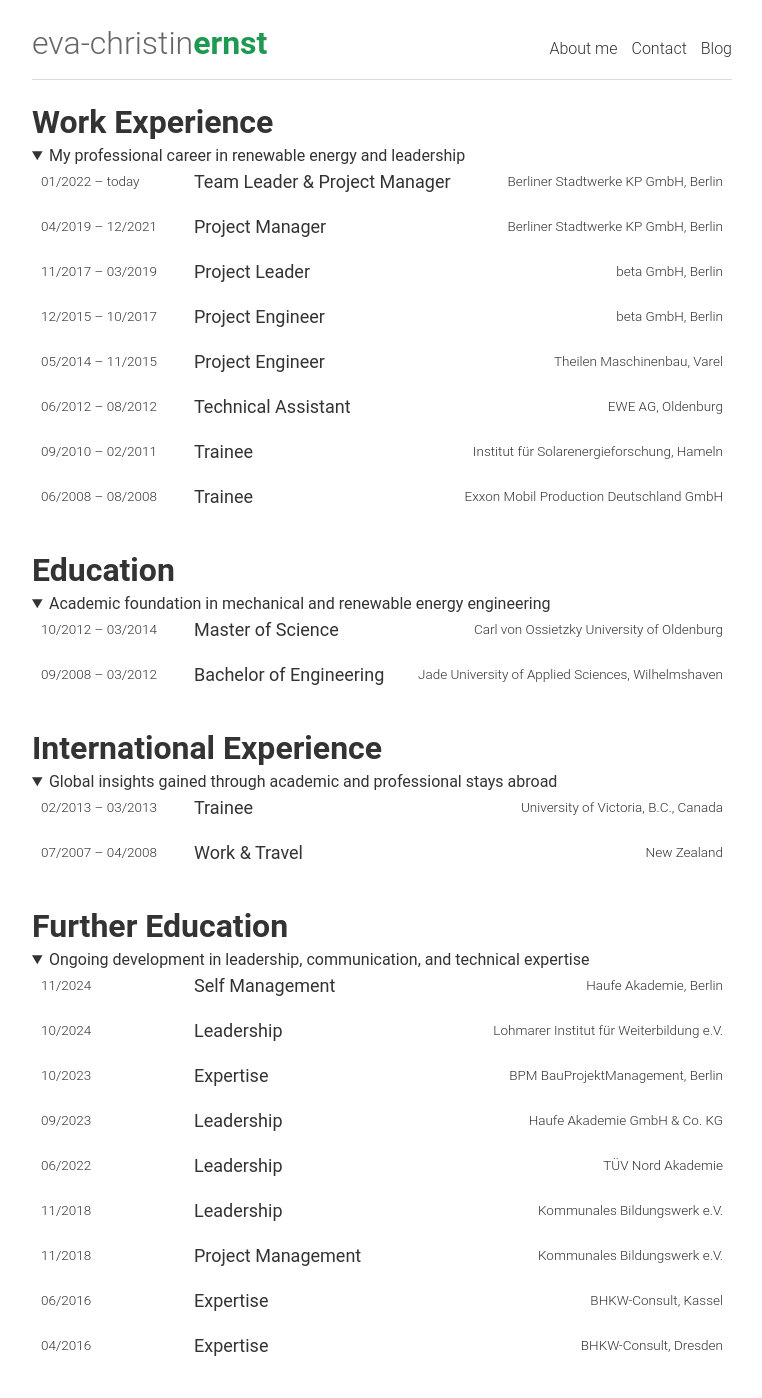
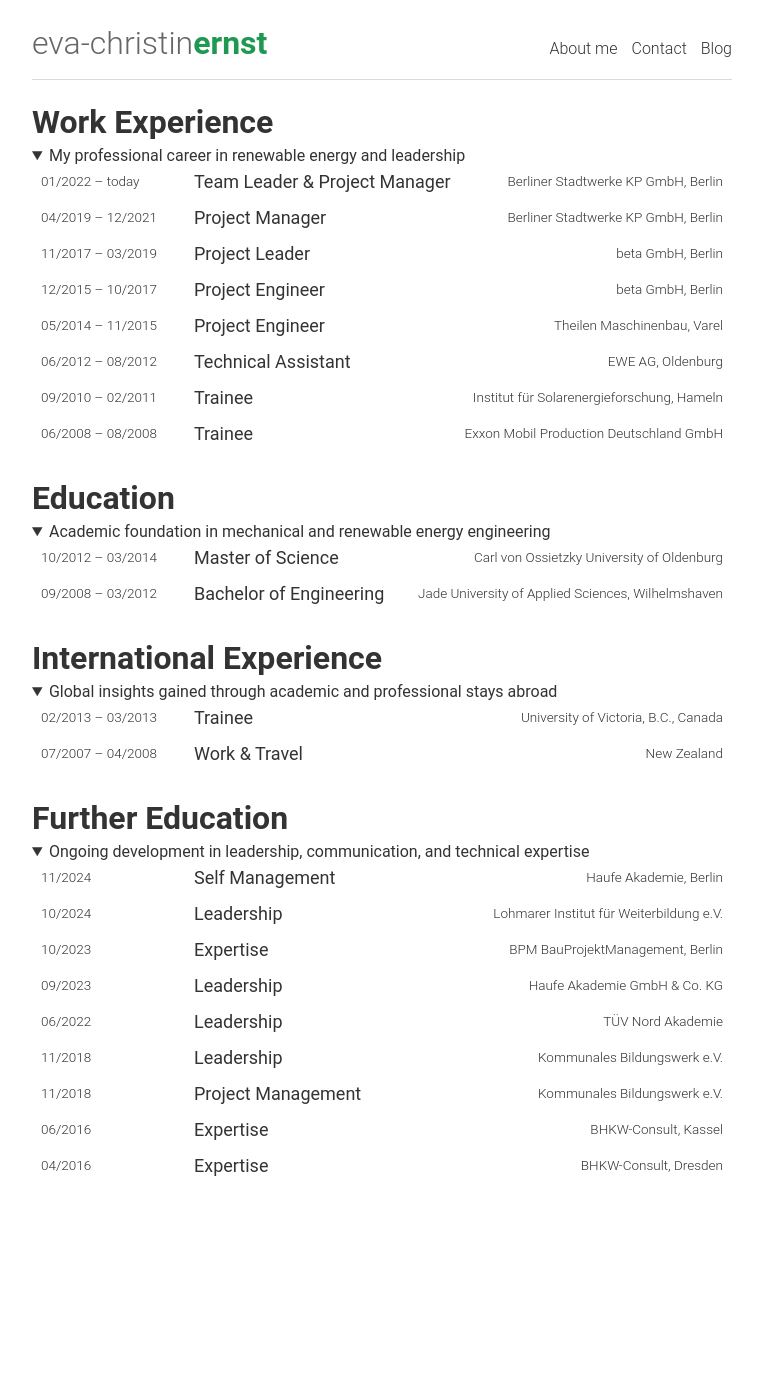
Before and after one commit to evafroehlich/website, a Jekyll site: the page built from about.md, in a window 1280 px wide. Shown: the whole page, without its empty margins (258-1020 px from the left). Built offline with Jekyll 4.4.1, drawn with Linux system fonts in a browser that asks for light colours; after the commit the page ends 1209 px from its top, so only the background shows below that.

Commit message:
Update custom.scss

```diff
--- a/_sass/custom.scss
+++ b/_sass/custom.scss
@@ -77,12 +77,12 @@
 }
 
 .experience__description {
-  margin-top: 0.0rem;
-  margin-bottom: 0.0rem;
+  margin-top: 0.5rem;
+  margin-bottom: 0.5rem;
   padding-top: 0;
   padding-bottom: 0;
 }
 
 article.experience {
-  margin-bottom: 1rem;
+  margin-bottom: 0.5rem;
 }
```
